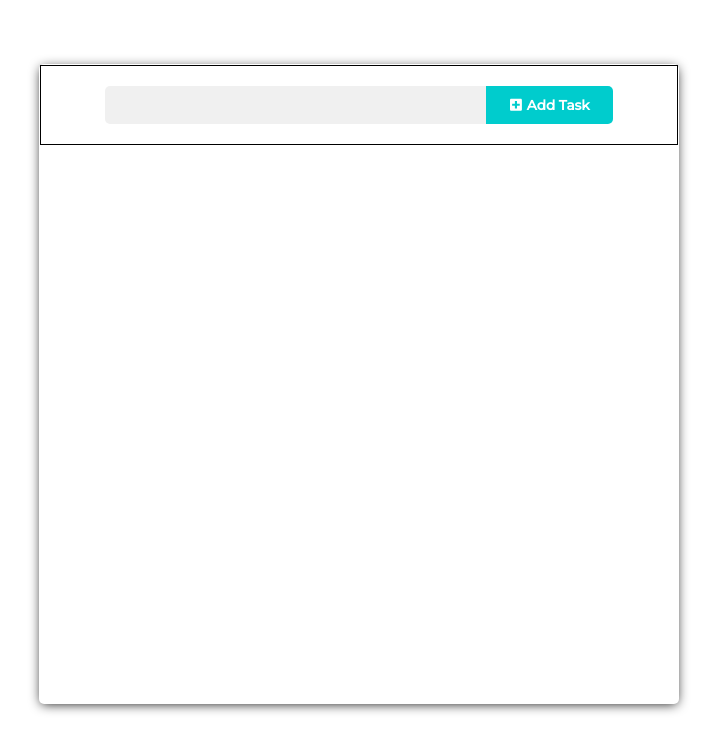
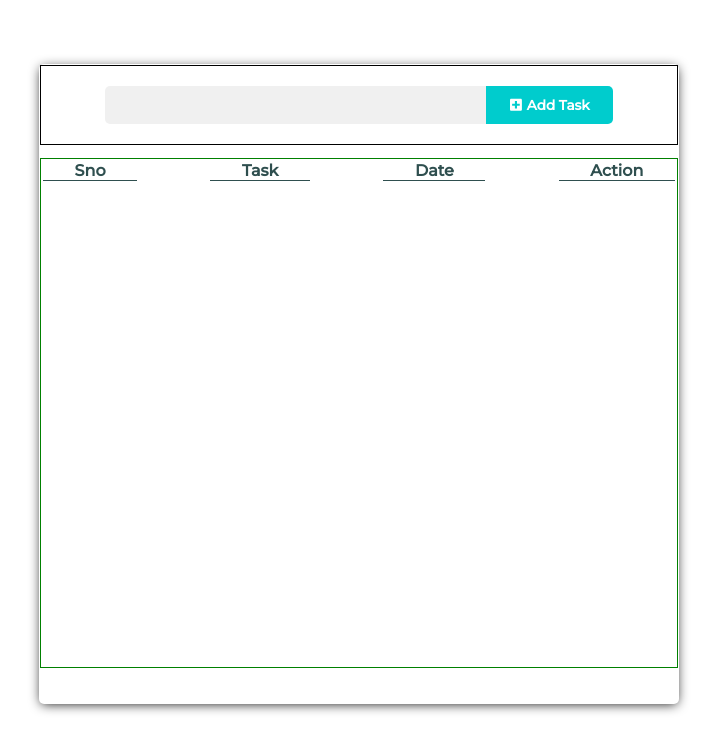
Before and after one commit to ShahrozAhmd/react-todo, a React (Create React App) app: page / in a window 1280 px wide. Shown: the top 752 px of the page, without its empty margins (281-998 px from the left). Built offline with nearby package versions, Linux system fonts and the light colour scheme.

Commit message:
added a container to display all the todo list

```diff
--- a/src/Components/TasksContainer/taskContainer.js
+++ b/src/Components/TasksContainer/taskContainer.js
@@ -1,10 +1,20 @@
-import React from 'react'
-import TaskItem from './TaskItem/taskItem'
+import React from "react";
+import classes from './taskContainer.module.css'
+import TaskItem from "./TaskItem/taskItem";
 
-export default function TaskContainer() {
-    return (
-        <div>
-
-        </div>
-    )
+export default function TaskContainer(props) {
+  return (
+    <div className = {classes.container}>
+      <div>
+        <table>
+          <tr className = {classes.Table}>
+            <th>Sno</th>
+            <th>Task</th>
+            <th>Date</th>
+            <th>Action</th>
+          </tr>
+        </table>
+      </div>
+    </div>
+  );
 }
--- a/src/Components/TasksContainer/taskContainer.module.css
+++ b/src/Components/TasksContainer/taskContainer.module.css
@@ -0,0 +1,24 @@
+.container {
+  margin-top: 2%;
+  border: 1px solid green;
+  overflow: scroll;
+  height: 80%;
+  width: 100%;
+}
+
+table {
+  width: 100%;
+}
+
+th {
+  border-bottom: 1px solid darkslategray;
+  padding: 0 5% 0 5%;
+  color: darkslategray;
+
+}
+
+.Table {
+  display: flex;
+  flex-direction: row;
+  justify-content: space-between;
+}
```
